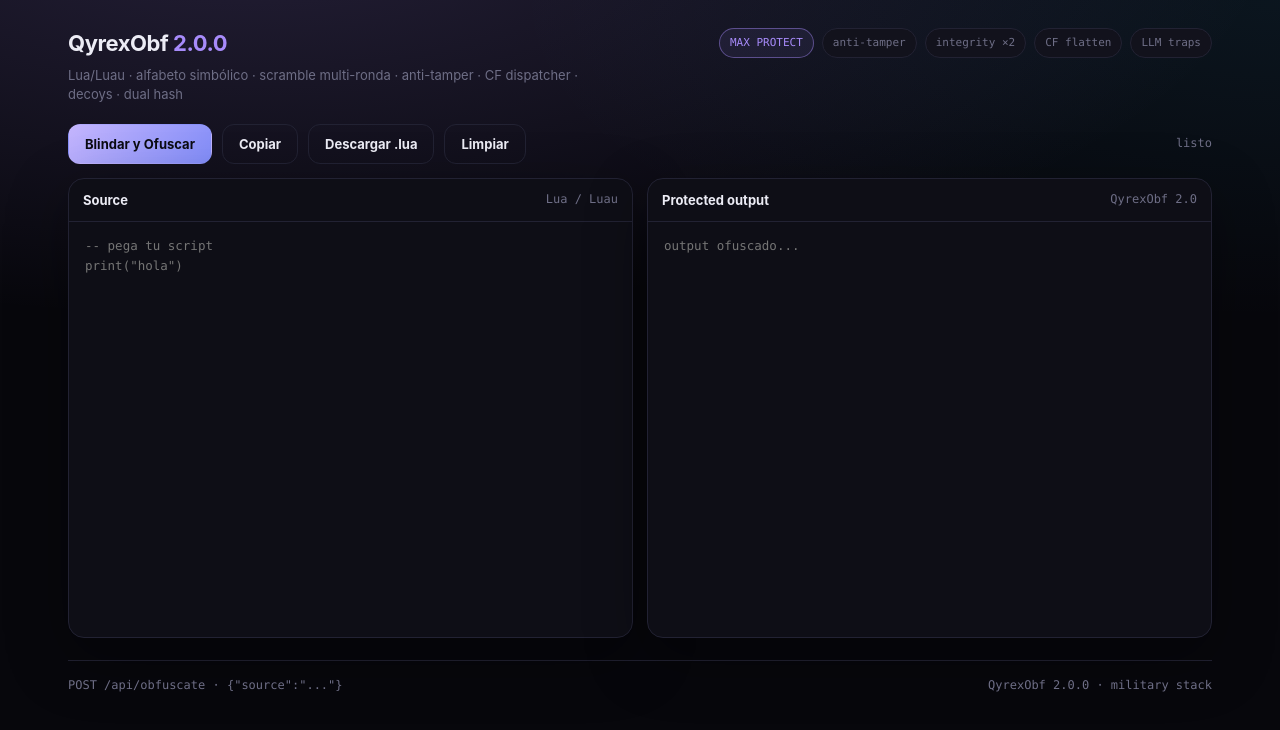
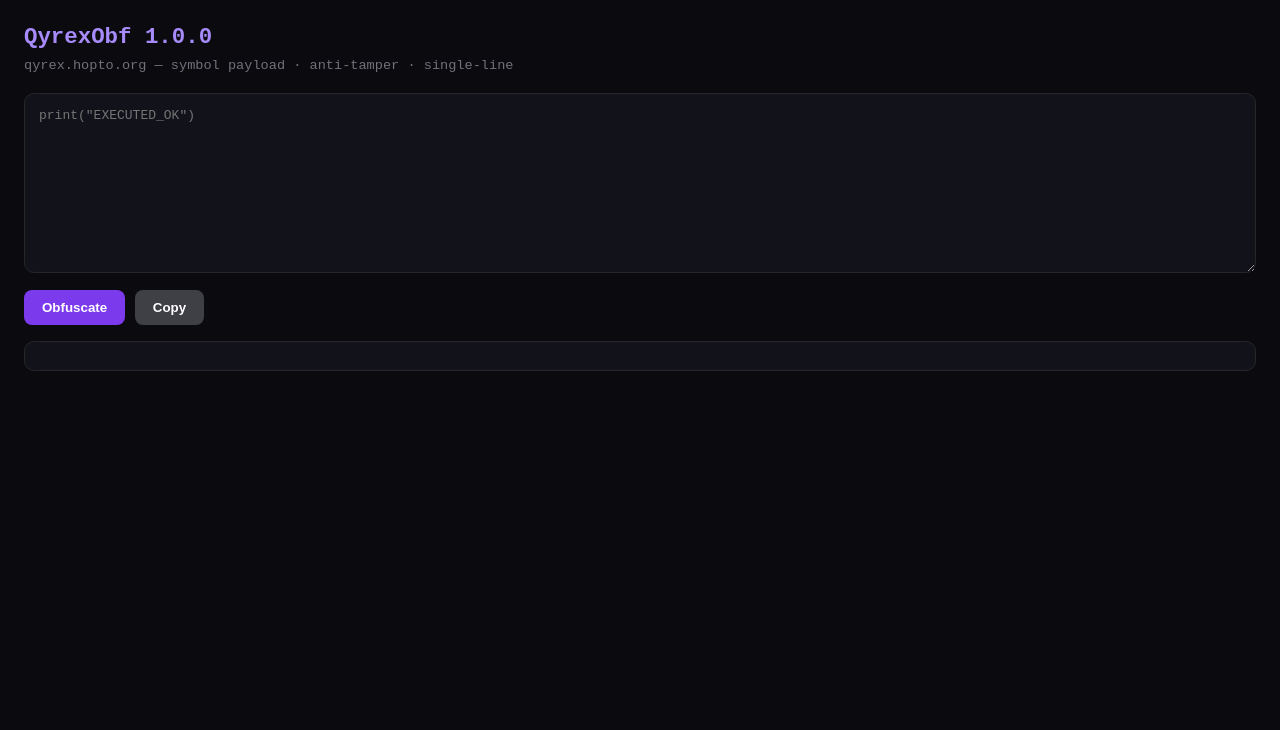
Before and after one commit to yarishdz2-gif/QyrexOBFFF, a website: page public/index.html in a window 1280 px wide. Drawn offline with Linux system fonts and the light colour scheme.

Commit message:
Update index.html

```diff
--- a/public/index.html
+++ b/public/index.html
@@ -1,154 +1,43 @@
 <!DOCTYPE html>
-<html lang="es">
+<html lang="en">
 <head>
 <meta charset="UTF-8"/>
 <meta name="viewport" content="width=device-width,initial-scale=1"/>
-<title>QyrexObf 2.0</title>
+<title>QyrexObf 1.0.0</title>
 <style>
-:root{
-  --bg:#07070c;--panel:#0e0e16;--line:#222233;--fg:#ececf5;--dim:#6e6e86;
-  --hi:#a78bfa;--ok:#4ade80;--err:#fb7185;--r:16px;
-  --mono:ui-monospace,SFMono-Regular,Menlo,Consolas,monospace;
-  --disp:Inter,system-ui,sans-serif;
-}
-*{box-sizing:border-box}
-body{
-  margin:0;min-height:100vh;background:var(--bg);color:var(--fg);
-  font:14px/1.45 var(--disp);
-  background-image:
-    radial-gradient(ellipse 80% 50% at 20% -10%,rgba(167,139,250,.18),transparent),
-    radial-gradient(ellipse 60% 40% at 100% 0%,rgba(56,189,248,.08),transparent);
-}
-.shell{max-width:1180px;margin:0 auto;padding:28px 18px 48px}
-.top{display:flex;flex-wrap:wrap;justify-content:space-between;gap:16px;margin-bottom:20px}
-.brand h1{margin:0;font-size:22px;letter-spacing:-.02em}
-.brand p{margin:6px 0 0;color:var(--dim);font-size:13px;max-width:520px}
-.pills{display:flex;flex-wrap:wrap;gap:8px;align-content:flex-start}
-.pill{
-  font-family:var(--mono);font-size:11px;padding:6px 10px;border-radius:999px;
-  border:1px solid var(--line);background:#12121c;color:var(--dim)
-}
-.pill.hi{border-color:rgba(167,139,250,.45);color:var(--hi);background:rgba(167,139,250,.08)}
-.actions{display:flex;flex-wrap:wrap;gap:10px;align-items:center;margin-bottom:14px}
-button{
-  font-family:var(--disp);font-weight:700;font-size:13px;border-radius:12px;
-  padding:11px 16px;cursor:pointer;border:1px solid transparent
-}
-button:disabled{opacity:.45;cursor:not-allowed}
-.bp{background:linear-gradient(135deg,#c4b5fd,#818cf8);color:#0b0b12}
-.bp:hover{filter:brightness(1.06)}
-.bg{background:transparent;color:var(--fg);border:1px solid var(--line)}
-.bg:hover{background:rgba(255,255,255,.04)}
-.meta{font-family:var(--mono);font-size:12px;color:var(--dim);margin-left:auto}
-.grid{display:grid;grid-template-columns:1fr 1fr;gap:14px}
-@media(max-width:920px){.grid{grid-template-columns:1fr}.meta{margin-left:0;width:100%}}
-.card{
-  background:var(--panel);border:1px solid var(--line);border-radius:var(--r);
-  overflow:hidden;display:flex;flex-direction:column;min-height:460px;
-  box-shadow:0 20px 60px rgba(0,0,0,.35)
-}
-.ch{
-  display:flex;align-items:center;justify-content:space-between;
-  padding:12px 14px;border-bottom:1px solid var(--line);
-  font-size:12px;color:var(--dim);font-family:var(--mono)
-}
-.ch b{color:var(--fg);font-family:var(--disp);font-size:13px}
-textarea{
-  flex:1;width:100%;border:0;outline:0;resize:none;padding:14px 16px;
-  background:transparent;color:var(--fg);font-family:var(--mono);font-size:12.5px;line-height:1.55
-}
-#out{color:#d4d4f0}
-.foot{
-  margin-top:22px;padding-top:16px;border-top:1px solid var(--line);
-  display:flex;flex-wrap:wrap;gap:12px 24px;justify-content:space-between;
-  color:var(--dim);font-size:12px;font-family:var(--mono)
-}
-.toast{
-  position:fixed;bottom:22px;right:22px;background:#17171f;border:1px solid var(--line);
-  color:var(--fg);padding:12px 16px;border-radius:12px;font-size:13px;
-  opacity:0;pointer-events:none;transition:.25s;z-index:50;font-family:var(--mono)
-}
-.toast.show{opacity:1}
-.toast.ok{border-color:rgba(74,222,128,.35);color:var(--ok)}
-.toast.err{border-color:rgba(251,113,133,.35);color:var(--err)}
+*{box-sizing:border-box;margin:0;padding:0}
+body{font-family:ui-monospace,monospace;background:#0a0a0f;color:#e4e4e7;min-height:100vh;padding:24px}
+h1{color:#a78bfa;margin-bottom:8px;font-size:1.4rem}
+.sub{color:#71717a;margin-bottom:20px;font-size:.85rem}
+textarea{width:100%;min-height:180px;background:#12121a;border:1px solid #27272a;border-radius:10px;color:#e4e4e7;padding:14px;font-size:13px;resize:vertical}
+button{margin-top:12px;background:#7c3aed;color:#fff;border:0;border-radius:8px;padding:10px 18px;font-weight:700;cursor:pointer}
+button:hover{background:#6d28d9}
+pre{margin-top:16px;background:#12121a;border:1px solid #27272a;border-radius:10px;padding:14px;white-space:pre-wrap;word-break:break-all;font-size:12px;max-height:420px;overflow:auto}
+.stats{color:#a1a1aa;font-size:12px;margin-top:8px}
 </style>
 </head>
 <body>
-<div class="shell">
-  <div class="top">
-    <div class="brand">
-      <h1>QyrexObf <span style="color:var(--hi)">2.0.0</span></h1>
-      <p>Lua/Luau · alfabeto simbólico · scramble multi-ronda · anti-tamper · CF dispatcher · decoys · dual hash</p>
-    </div>
-    <div class="pills">
-      <span class="pill hi">MAX PROTECT</span>
-      <span class="pill">anti-tamper</span>
-      <span class="pill">integrity ×2</span>
-      <span class="pill">CF flatten</span>
-      <span class="pill">LLM traps</span>
-    </div>
-  </div>
-
-  <div class="actions">
-    <button class="bp" id="runBtn" onclick="runObf()">Blindar y Ofuscar</button>
-    <button class="bg" onclick="copyOut()">Copiar</button>
-    <button class="bg" onclick="dlOut()">Descargar .lua</button>
-    <button class="bg" onclick="clearAll()">Limpiar</button>
-    <div class="meta" id="stats">listo</div>
-  </div>
-
-  <div class="grid">
-    <div class="card">
-      <div class="ch"><b>Source</b><span>Lua / Luau</span></div>
-      <textarea id="src" spellcheck="false" placeholder="-- pega tu script
-print(&quot;hola&quot;)"></textarea>
-    </div>
-    <div class="card">
-      <div class="ch"><b>Protected output</b><span>QyrexObf 2.0</span></div>
-      <textarea id="out" spellcheck="false" readonly placeholder="output ofuscado..."></textarea>
-    </div>
-  </div>
-
-  <div class="foot">
-    <span>POST /api/obfuscate · {"source":"..."}</span>
-    <span>QyrexObf 2.0.0 · military stack</span>
-  </div>
-</div>
-<div class="toast" id="toast"></div>
+<h1>QyrexObf 1.0.0</h1>
+<p class="sub">qyrex.hopto.org — symbol payload · anti-tamper · single-line</p>
+<textarea id="in" placeholder="print(&quot;EXECUTED_OK&quot;)"></textarea>
+<br/>
+<button id="go">Obfuscate</button>
+<button id="copy" style="background:#3f3f46">Copy</button>
+<div class="stats" id="stats"></div>
+<pre id="out"></pre>
 <script>
-const $=id=>document.getElementById(id);
-function toast(msg,kind){
-  const t=$('toast'); t.textContent=msg; t.className='toast show '+(kind||'');
-  clearTimeout(t._x); t._x=setTimeout(()=>t.className='toast',2200);
-}
-function clearAll(){ $('src').value=''; $('out').value=''; $('stats').textContent='listo'; }
-async function runObf(){
-  const source=$('src').value;
-  if(!source.trim()){ toast('source vacío','err'); return; }
-  const btn=$('runBtn'); btn.disabled=true; $('stats').textContent='procesando...';
+const inEl=document.getElementById('in'), out=document.getElementById('out'), stats=document.getElementById('stats');
+document.getElementById('go').onclick=async()=>{
+  stats.textContent='...';
   try{
-    const r=await fetch('/api/obfuscate',{method:'POST',headers:{'Content-Type':'application/json'},body:JSON.stringify({source})});
+    const r=await fetch('/api/obfuscate',{method:'POST',headers:{'Content-Type':'application/json'},body:JSON.stringify({code:inEl.value})});
     const j=await r.json();
-    if(!r.ok) throw new Error(j.error||'error');
-    $('out').value=j.code;
-    const s=j.stats||{};
-    $('stats').textContent=`${s.inputBytes||0} → ${s.outputBytes||0} B · ${s.mode||'QyrexObf'}`;
-    toast('blindado','ok');
-  }catch(e){ toast(e.message||'error','err'); $('stats').textContent='error'; }
-  finally{ btn.disabled=false; }
-}
-async function copyOut(){
-  const v=$('out').value; if(!v){ toast('nada que copiar','err'); return; }
-  try{ await navigator.clipboard.writeText(v); toast('copiado','ok'); }
-  catch{ toast('no se pudo copiar','err'); }
-}
-function dlOut(){
-  const v=$('out').value; if(!v){ toast('nada que descargar','err'); return; }
-  const a=document.createElement('a');
-  a.href=URL.createObjectURL(new Blob([v],{type:'text/plain'}));
-  a.download='qyrexobf_2.0.lua'; a.click(); URL.revokeObjectURL(a.href);
-  toast('descarga','ok');
-}
+    if(!j.ok) throw new Error(j.error||'fail');
+    out.textContent=j.code;
+    stats.textContent=JSON.stringify(j.stats);
+  }catch(e){stats.textContent=String(e);out.textContent='';}
+};
+document.getElementById('copy').onclick=()=>navigator.clipboard.writeText(out.textContent||'');
 </script>
 </body>
 </html>
```
